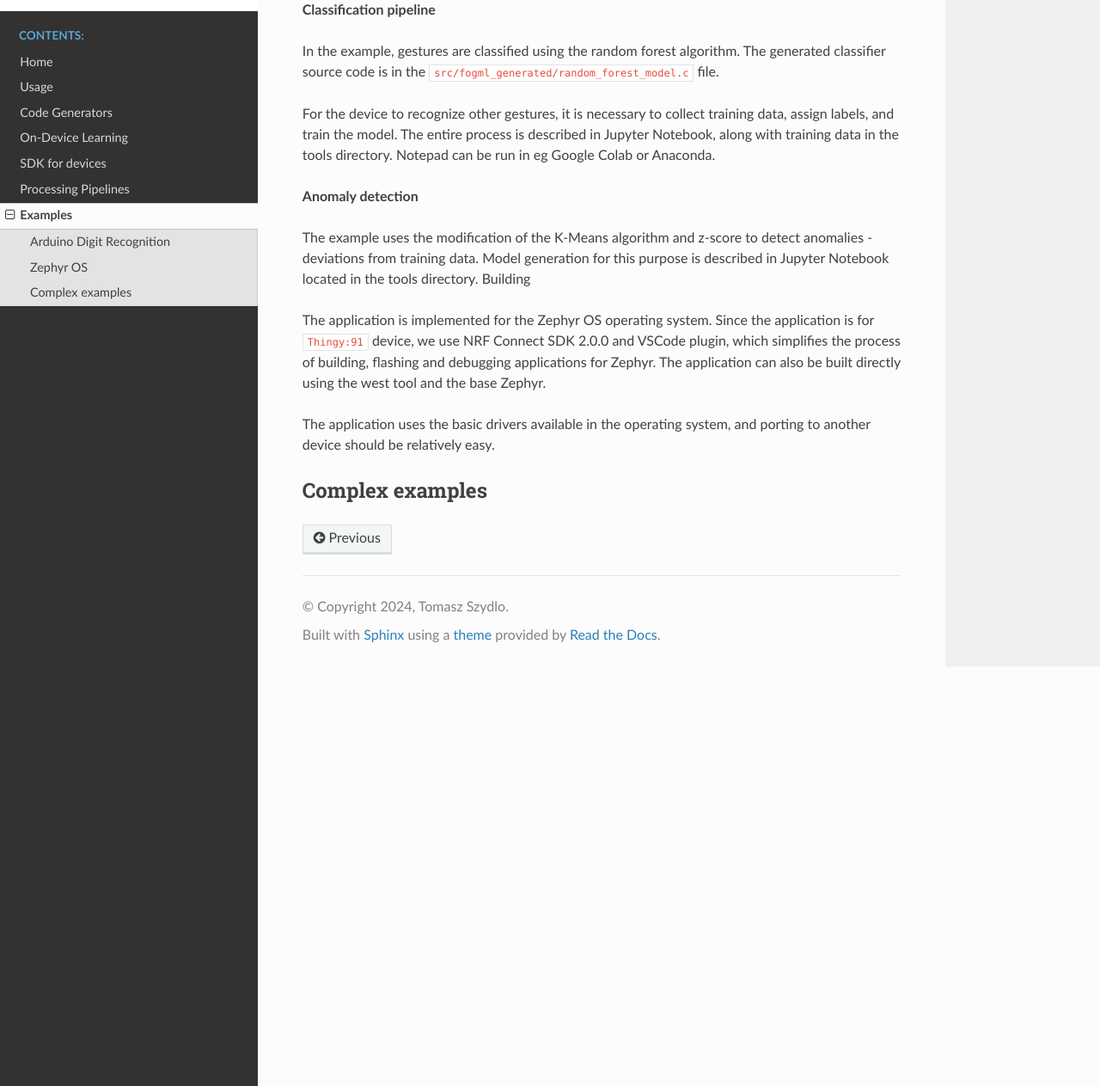
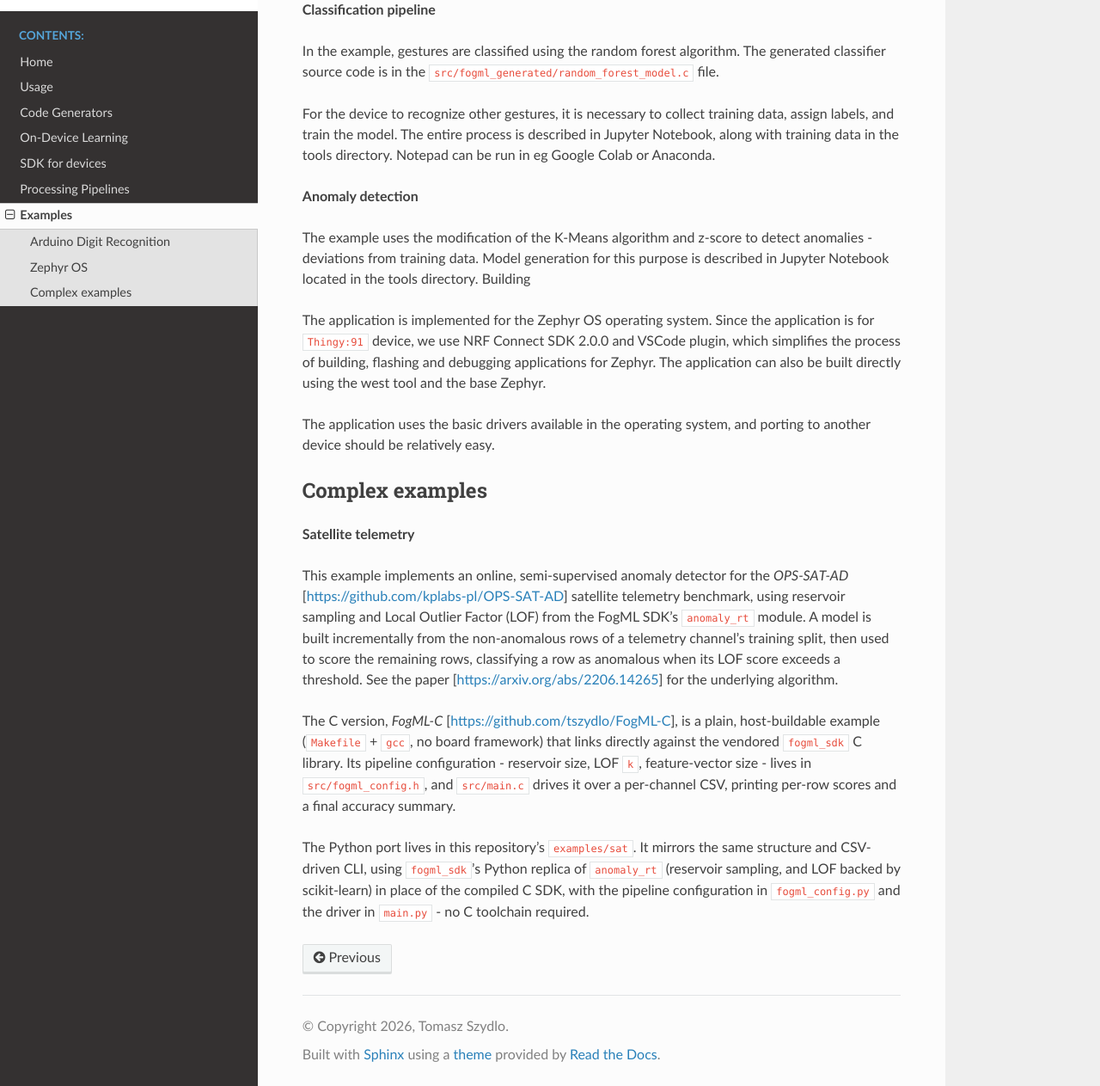
Before and after one commit to tszydlo/FogML, a Sphinx documentation site: the page built from docs/examples.rst, in a window 1280 px wide and 1400 px high, scrolled down 1396 px, cut to the strip 137-1400 px from the top of the window. Shown: the whole strip at 86% size. Built offline with Sphinx 7.4.7 and the Read the Docs theme 3.1.0, drawn with Linux system fonts in a browser that asks for light colours.

Commit message:
Updated doc.

```diff
--- a/docs/conf.py
+++ b/docs/conf.py
@@ -3,7 +3,7 @@
 # -- Project information
 
 project = 'FogML'
-copyright = '2024, Tomasz Szydlo'
+copyright = '2026, Tomasz Szydlo'
 author = 'Tomasz Szydlo'
 
 release = '0.1'
--- a/docs/examples.rst
+++ b/docs/examples.rst
@@ -53,3 +53,11 @@ relatively easy.
 
 Complex examples
 ----------------
+
+**Satellite telemetry**
+
+This example implements an online, semi-supervised anomaly detector for the `OPS-SAT-AD` [https://github.com/kplabs-pl/OPS-SAT-AD] satellite telemetry benchmark, using reservoir sampling and Local Outlier Factor (LOF) from the FogML SDK's ``anomaly_rt`` module. A model is built incrementally from the non-anomalous rows of a telemetry channel's training split, then used to score the remaining rows, classifying a row as anomalous when its LOF score exceeds a threshold. See the paper [https://arxiv.org/abs/2206.14265] for the underlying algorithm.
+
+The C version, `FogML-C` [https://github.com/tszydlo/FogML-C], is a plain, host-buildable example (``Makefile`` + ``gcc``, no board framework) that links directly against the vendored ``fogml_sdk`` C library. Its pipeline configuration - reservoir size, LOF ``k``, feature-vector size - lives in ``src/fogml_config.h``, and ``src/main.c`` drives it over a per-channel CSV, printing per-row scores and a final accuracy summary.
+
+The Python port lives in this repository's ``examples/sat``. It mirrors the same structure and CSV-driven CLI, using ``fogml_sdk``'s Python replica of ``anomaly_rt`` (reservoir sampling, and LOF backed by scikit-learn) in place of the compiled C SDK, with the pipeline configuration in ``fogml_config.py`` and the driver in ``main.py`` - no C toolchain required.
--- a/docs/sdk.rst
+++ b/docs/sdk.rst
@@ -2,6 +2,8 @@ SDK for devices
 ===============
 
 SDK implements FogML [https://github.com/tszydlo/FogML] machine learning algorithms for resource-constrained devices.
+
+The SDK is implemented in C for resource-constrained devices. A partially implemented Python version, ``fogml_sdk``, is also available in this repository (``src/fogml_sdk``) - it currently implements the ``anomaly_rt`` module (reservoir sampling and Local Outlier Factor, the latter backed by scikit-learn), allowing FogML pipelines to be exercised and tested on the host without a C toolchain.
 
 Available modules and algorithms:
 
--- a/setup.cfg
+++ b/setup.cfg
@@ -1,6 +1,6 @@
 [metadata]
 name = fogml
-version = 0.0.8
+version = 0.0.9
 author = Tomasz Szydlo
 author_email = tszydlo@agh.edu.pl
 description = Tiny Federated ML for Fog Computing
```
Also changed, not shown: 1 other file.
